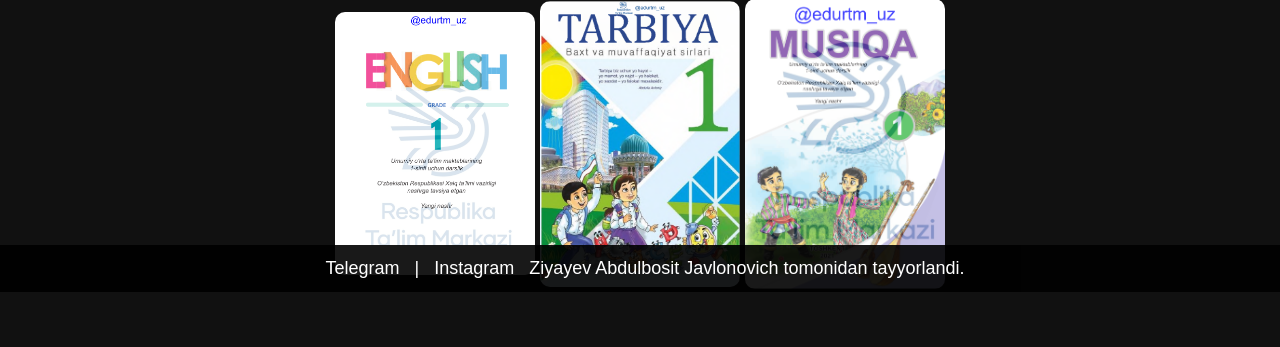
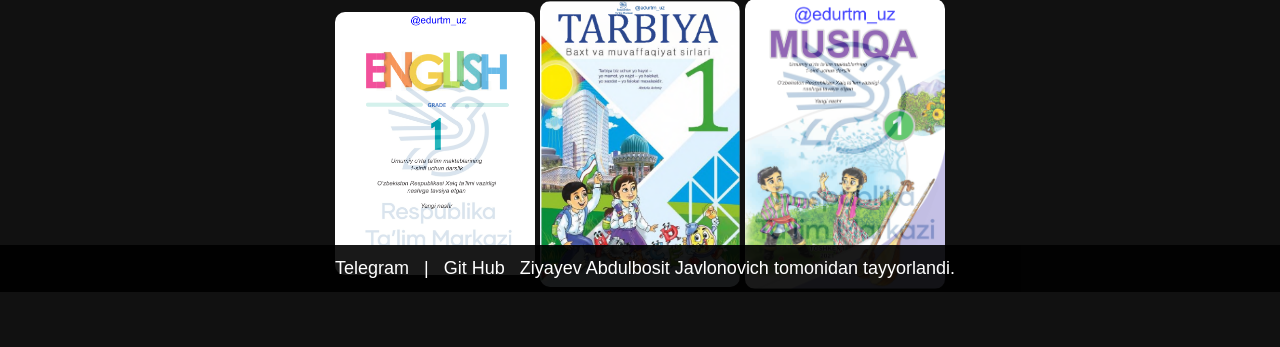
Before and after one commit to javlonovic/Library, a Django app: page /books/1/ in a window 1280 px wide. Shown: the part 508-855 px from the top of the page. Run offline with Django 4.2, Linux system fonts and the light colour scheme; a user stored in the database is signed in; data comes from the database, SQL or seed files in the repository; some libraries are stand-ins or nearby versions; some web fonts are replaced.

Commit message:
Update footer.html

```diff
--- a/books/templates/books/footer.html
+++ b/books/templates/books/footer.html
@@ -2,7 +2,7 @@
 <footer class="footer">
     <div class="container">
         <a href="https://t.me/bos1dd" class="social-link">Telegram</a> |
-        <a href="" class="social-link">Instagram</a>
+        <a href="https://github.com/javlonovic" class="social-link">Git Hub</a>
         <span>Ziyayev Abdulbosit Javlonovich tomonidan tayyorlandi.</span>
     </div>
 </footer>
```
